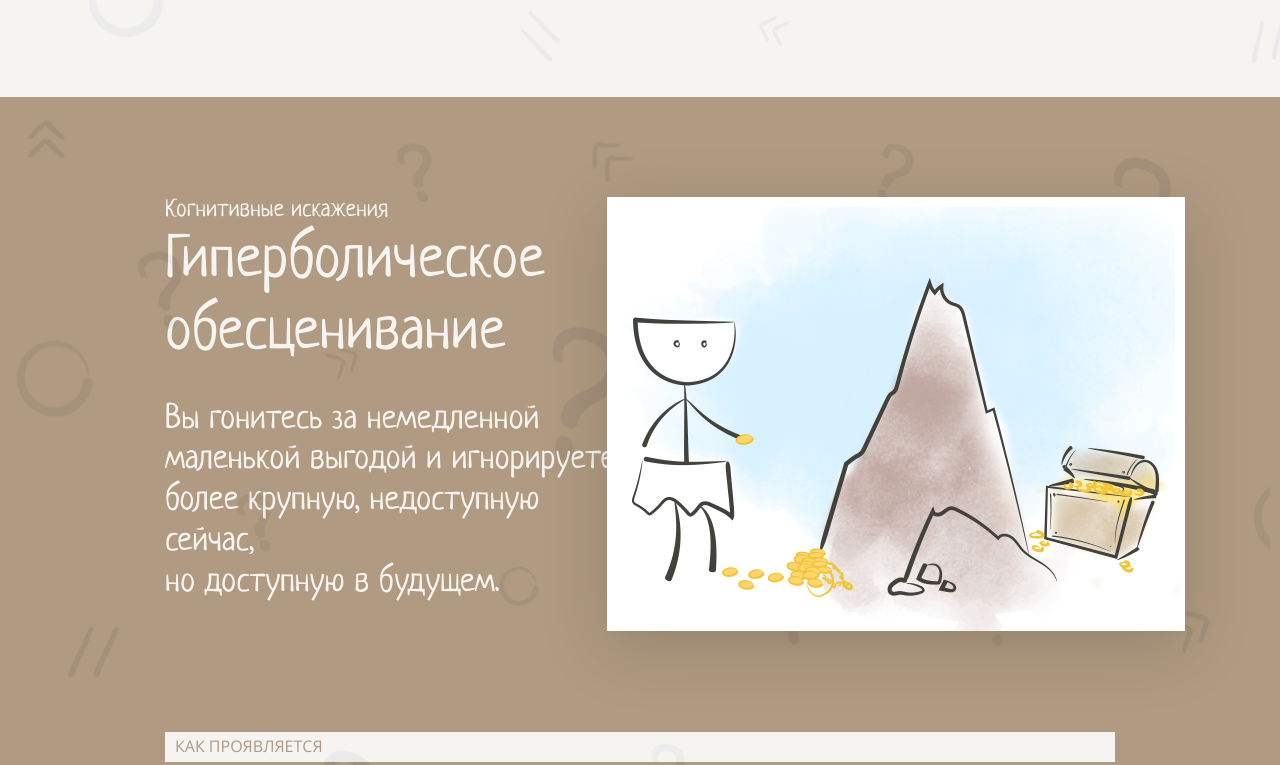
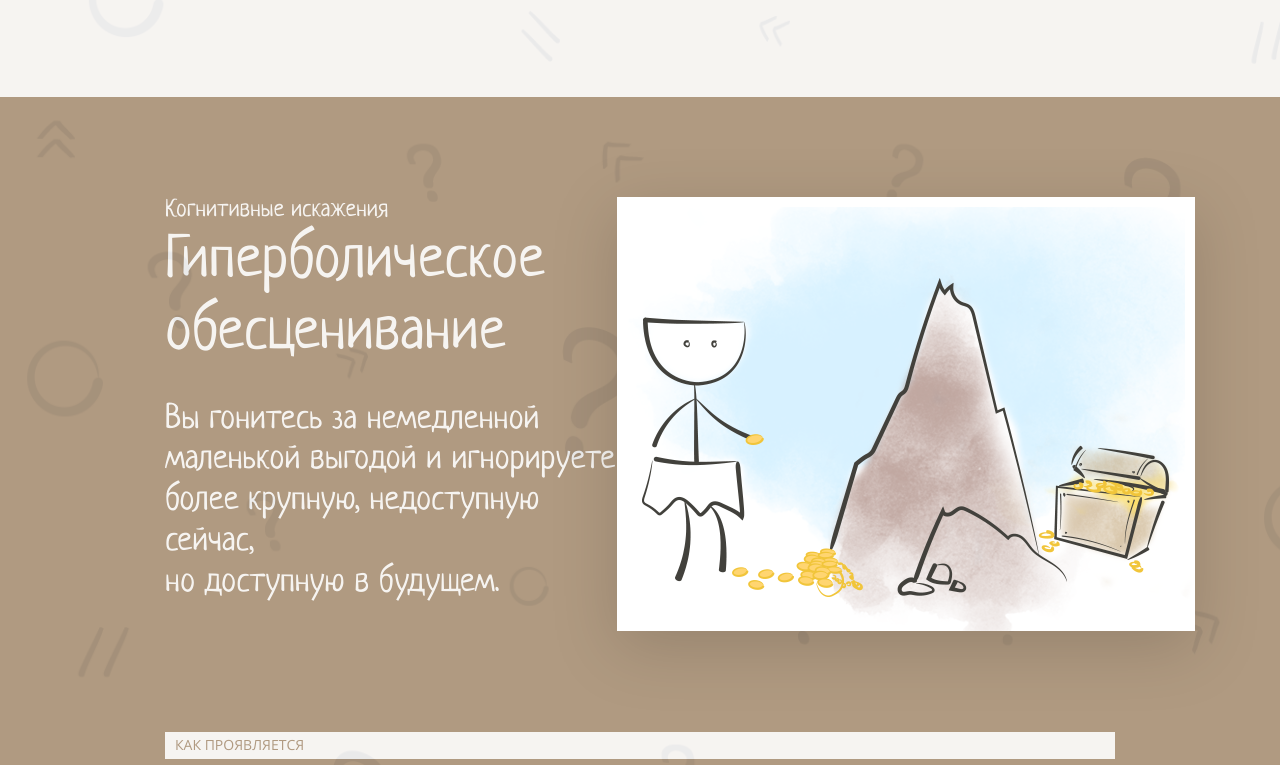
Before and after one commit to Melderey/layout-designer-project-lvl1, a website: page src/index.html in a window 1280 px wide. Shown: the part 5697-6462 px from the top of the page. Drawn offline with Linux system fonts and the light colour scheme.

Commit message:
Fix: elements position

```diff
--- a/src/index.html
+++ b/src/index.html
@@ -275,7 +275,7 @@
               </p>
             </div>
 
-            <div class="effect-img img-column">
+            <div class="effect-img img-column-2">
               <img
                 class="img-right"
                 src="images/4.png"
--- a/src/styles/style.css
+++ b/src/styles/style.css
@@ -288,6 +288,11 @@ header {
   left: -37.7px;
 }
 
+.img-column-2 {
+  position: relative;
+  left: -37.7px;
+}
+
 .effect-img {
   /* width: 578px; */
   z-index: 3;
@@ -501,7 +506,7 @@ header {
   padding-left: 10px;
 
   color: #b09a81;
-  font-size: 16px;
+  font-size: 14px;
   font-family: "Open Sans", sans-serif;
 
   background-color: #fff;
@@ -511,10 +516,10 @@ header {
   margin-left: 0;
 }
 
-#hyperbolic-depreciation div:last-child {
+/* #hyperbolic-depreciation div:last-child {
   margin-left: -10px;
 }
-
+ */
 #premature-optimization {
   height: 654.41px;
 
```
